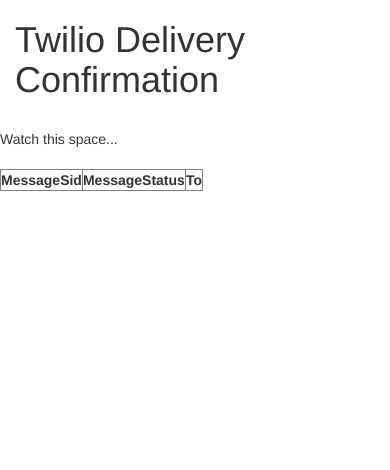
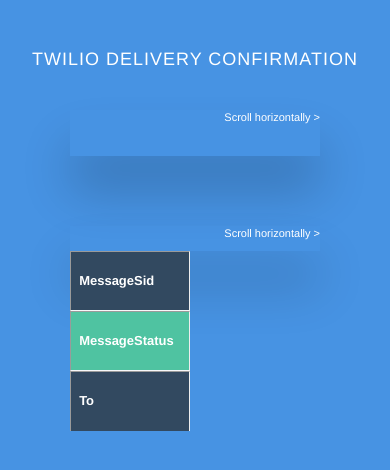
Before and after one commit to mukundbabbar/delivery-notification-app, a Flask app: page / in a window 390 px wide. Shown: the top 470 px of the page. Run offline with Flask 2, Linux system fonts and the light colour scheme; data that the repository does not hold is empty; some libraries are stand-ins or nearby versions.

Commit message:
table create

```diff
--- /dev/null
+++ b/static/styles/mystyle.css
@@ -0,0 +1,128 @@
+*{
+    box-sizing: border-box;
+    -webkit-box-sizing: border-box;
+    -moz-box-sizing: border-box;
+}
+body{
+    font-family: Helvetica;
+    -webkit-font-smoothing: antialiased;
+    background: rgba( 71, 147, 227, 1);
+}
+h2{
+    text-align: center;
+    font-size: 18px;
+    text-transform: uppercase;
+    letter-spacing: 1px;
+    color: white;
+    padding: 30px 0;
+}
+
+/* Table Styles */
+
+.table-wrapper{
+    margin: 10px 70px 70px;
+    box-shadow: 0px 35px 50px rgba( 0, 0, 0, 0.2 );
+}
+
+.fl-table {
+    border-radius: 5px;
+    font-size: 12px;
+    font-weight: normal;
+    border: none;
+    border-collapse: collapse;
+    width: 100%;
+    max-width: 100%;
+    white-space: nowrap;
+    background-color: white;
+}
+
+.fl-table td, .fl-table th {
+    text-align: center;
+    padding: 8px;
+}
+
+.fl-table td {
+    border-right: 1px solid #f8f8f8;
+    font-size: 12px;
+}
+
+.fl-table thead th {
+    color: #ffffff;
+    background: #4FC3A1;
+}
+
+
+.fl-table thead th:nth-child(odd) {
+    color: #ffffff;
+    background: #324960;
+}
+
+.fl-table tr:nth-child(even) {
+    background: #F8F8F8;
+}
+
+/* Responsive */
+
+@media (max-width: 767px) {
+    .fl-table {
+        display: block;
+        width: 100%;
+    }
+    .table-wrapper:before{
+        content: "Scroll horizontally >";
+        display: block;
+        text-align: right;
+        font-size: 11px;
+        color: white;
+        padding: 0 0 10px;
+    }
+    .fl-table thead, .fl-table tbody, .fl-table thead th {
+        display: block;
+    }
+    .fl-table thead th:last-child{
+        border-bottom: none;
+    }
+    .fl-table thead {
+        float: left;
+    }
+    .fl-table tbody {
+        width: auto;
+        position: relative;
+        overflow-x: auto;
+    }
+    .fl-table td, .fl-table th {
+        padding: 20px .625em .625em .625em;
+        height: 60px;
+        vertical-align: middle;
+        box-sizing: border-box;
+        overflow-x: hidden;
+        overflow-y: auto;
+        width: 120px;
+        font-size: 13px;
+        text-overflow: ellipsis;
+    }
+    .fl-table thead th {
+        text-align: left;
+        border-bottom: 1px solid #f7f7f9;
+    }
+    .fl-table tbody tr {
+        display: table-cell;
+    }
+    .fl-table tbody tr:nth-child(odd) {
+        background: none;
+    }
+    .fl-table tr:nth-child(even) {
+        background: transparent;
+    }
+    .fl-table tr td:nth-child(odd) {
+        background: #F8F8F8;
+        border-right: 1px solid #E6E4E4;
+    }
+    .fl-table tr td:nth-child(even) {
+        border-right: 1px solid #E6E4E4;
+    }
+    .fl-table tbody td {
+        display: block;
+        text-align: center;
+    }
+}
--- a/templates/index.html
+++ b/templates/index.html
@@ -5,31 +5,29 @@
   <title>Twilio Demo</title>
   <meta name="viewport" content="width=device-width, initial-scale=1.0">
   <link href="//netdna.bootstrapcdn.com/bootstrap/3.3.6/css/bootstrap.min.css" rel="stylesheet" media="screen">
-  <style>
-    .container {
-      max-width: 1000px;
-    }
-  </style>
+  <link rel= "stylesheet" type= "text/css" href= "{{ url_for('static',filename='styles/mystyle.css') }}">
   <script type="text/javascript" src="https://code.jquery.com/jquery-1.7.1.min.js"></script>
 </head>
 
 <body>
-  <div class="container">
-    <h1>Twilio Delivery Confirmation</h1>
+  <h2>Twilio Delivery Confirmation</h2>
+  <div class="table-wrapper">
     <br>
     {% for result in results %}
     {{ result }}<br>
     {% endfor %}
   </div>
-  <div id="target_div">Watch this space...</div>
-  <br>
-  <table id="records_table" border='1'>
+  <div class="table-wrapper">
+  <table class="fl-table" id="records_table" border='1'>
+    <thead>
     <tr>
       <th>MessageSid</th>
       <th>MessageStatus</th>
       <th>To</th>
     </tr>
+    </thead>
   </table>
+  </div>
 </body>
 <script>
   var targetContainer = document.getElementById("target_div");
```
